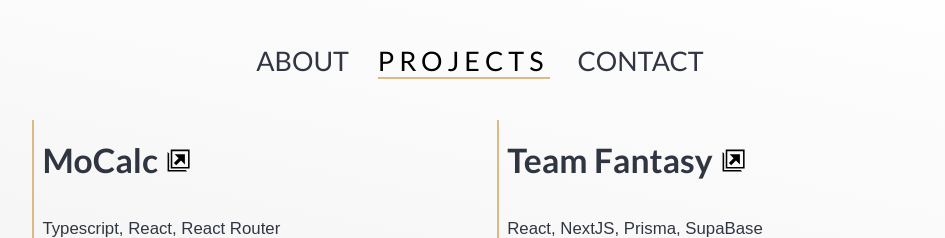
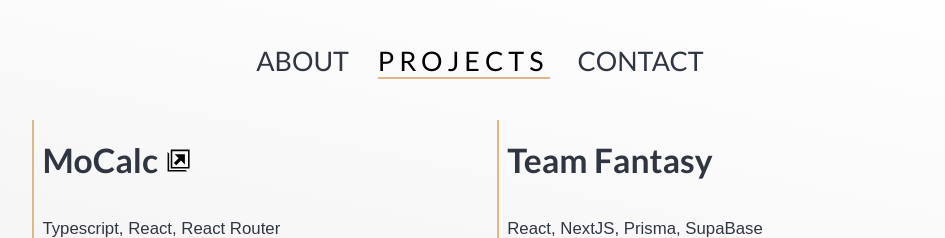
Before and after one commit to TYLER-JM/portfolio, a React (Vite) app: page /projects in a window 1280 px wide. Shown: the top 238 px of the page, without its empty margins (160-1105 px from the left). Built offline with nearby package versions, Linux system fonts and the light colour scheme.

Commit message:
removes link for 'team fantasy' project

```diff
--- a/src/routes/Projects.tsx
+++ b/src/routes/Projects.tsx
@@ -17,7 +17,6 @@ const Projects = function() {
       tech: "React, NextJS, Prisma, SupaBase",
       desc: "A platform to track and manage a team-based fantasy sports league. Using NextJS, and deployed with Vercel",
       source: "https://github.com/TYLER-JM/team-fantasy-v2",
-      live: "https://team-fantasy-v2.vercel.app/"
     }
   ]
 
```
